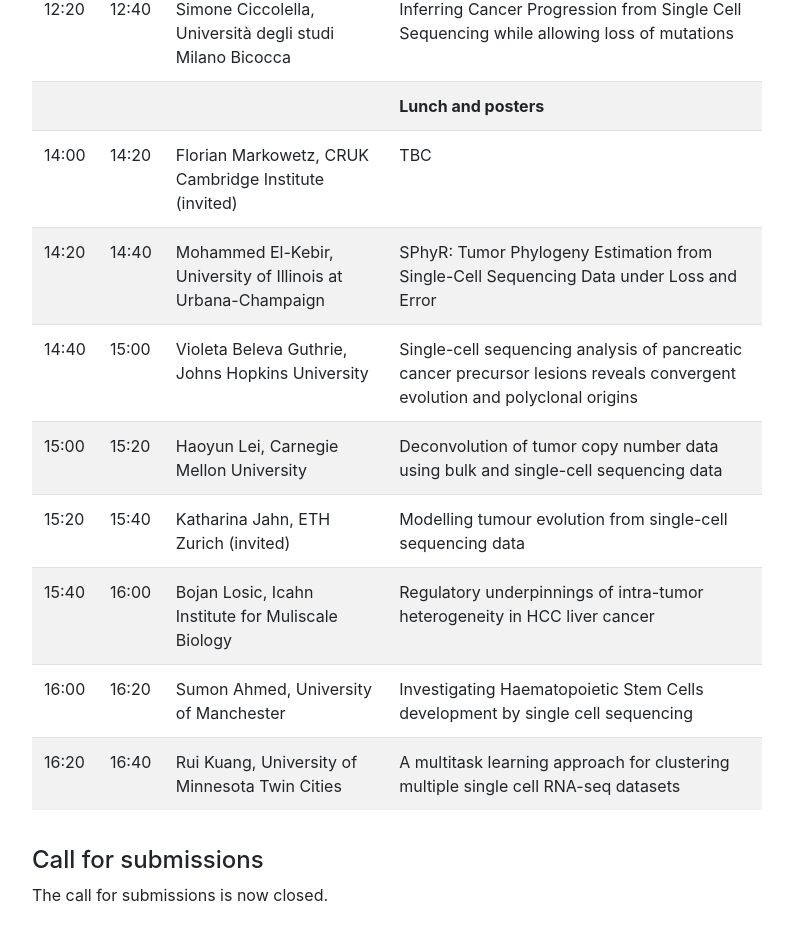
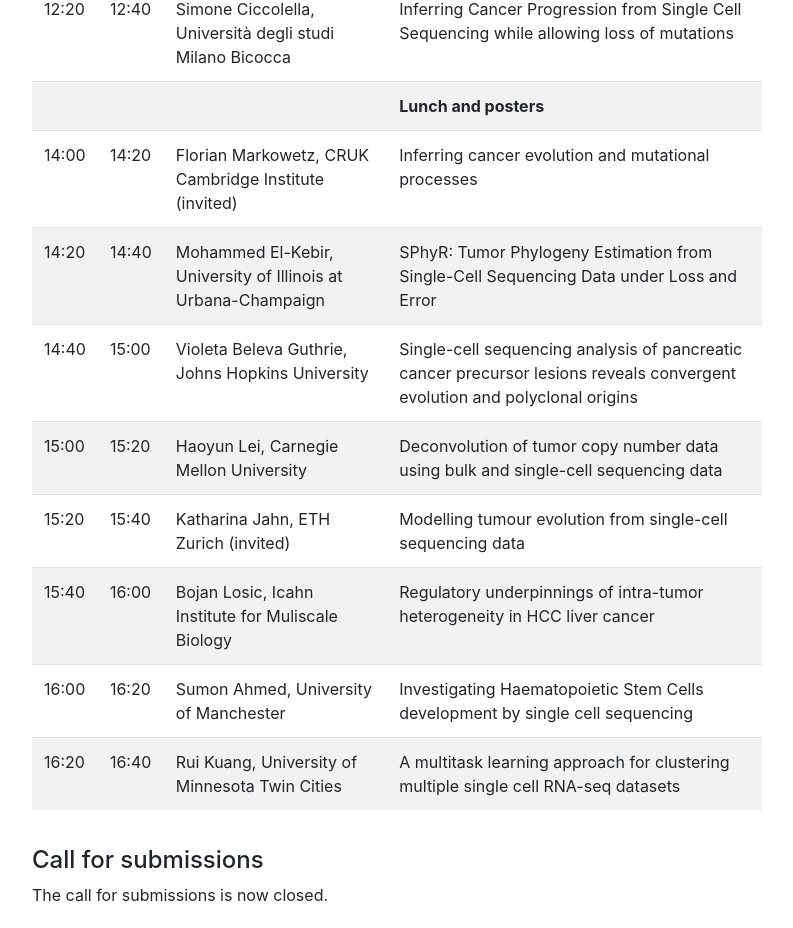
Before and after one commit to kieranrcampbell/scangen-website, a website with bundled scripts: page index.html in a window 1280 px wide. Shown: the part 1858-2786 px from the top of the page, without its empty margins (243-1036 px from the left). Built offline with nearby package versions, Linux system fonts and the light colour scheme.

Commit message:
Add florian talk

```diff
--- a/index.html
+++ b/index.html
@@ -128,7 +128,7 @@
                       <tr><td>12:20</td><td>12:40</td><td>Simone Ciccolella, Università degli studi Milano Bicocca</td><td>Inferring Cancer Progression from Single Cell Sequencing while allowing loss of mutations</td></tr>
 
                       <tr><td></td><td>&nbsp;</td><td>&nbsp;</td><td><b>Lunch and posters</b></td></tr>
-                      <tr><td>14:00</td><td>14:20</td><td>Florian Markowetz, CRUK Cambridge Institute (invited)</td><td>TBC</td></tr>
+                      <tr><td>14:00</td><td>14:20</td><td>Florian Markowetz, CRUK Cambridge Institute (invited)</td><td>Inferring cancer evolution and mutational processes</td></tr>
                       <tr><td>14:20</td><td>14:40</td><td>Mohammed El-Kebir, University of Illinois at Urbana-Champaign</td><td>SPhyR: Tumor Phylogeny Estimation from Single-Cell Sequencing Data under Loss and Error</td></tr>
                       <tr><td>14:40</td><td>15:00</td><td>Violeta Beleva Guthrie, Johns Hopkins University</td><td>Single-cell sequencing analysis of pancreatic cancer precursor lesions reveals convergent evolution and polyclonal origins</td></tr>
                       <tr><td>15:00</td><td>15:20</td><td>Haoyun Lei, Carnegie Mellon University</td><td>Deconvolution of tumor copy number data using bulk and single-cell sequencing data</td></tr>
```
